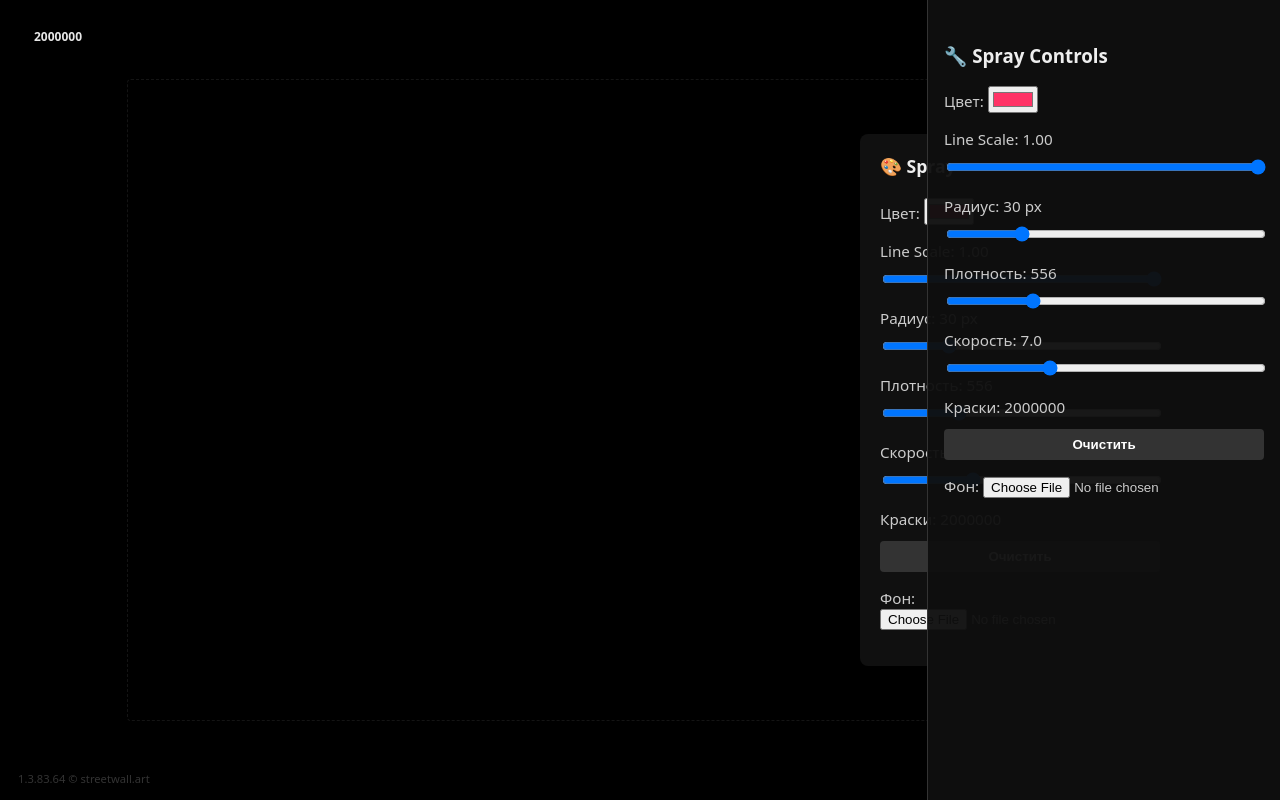
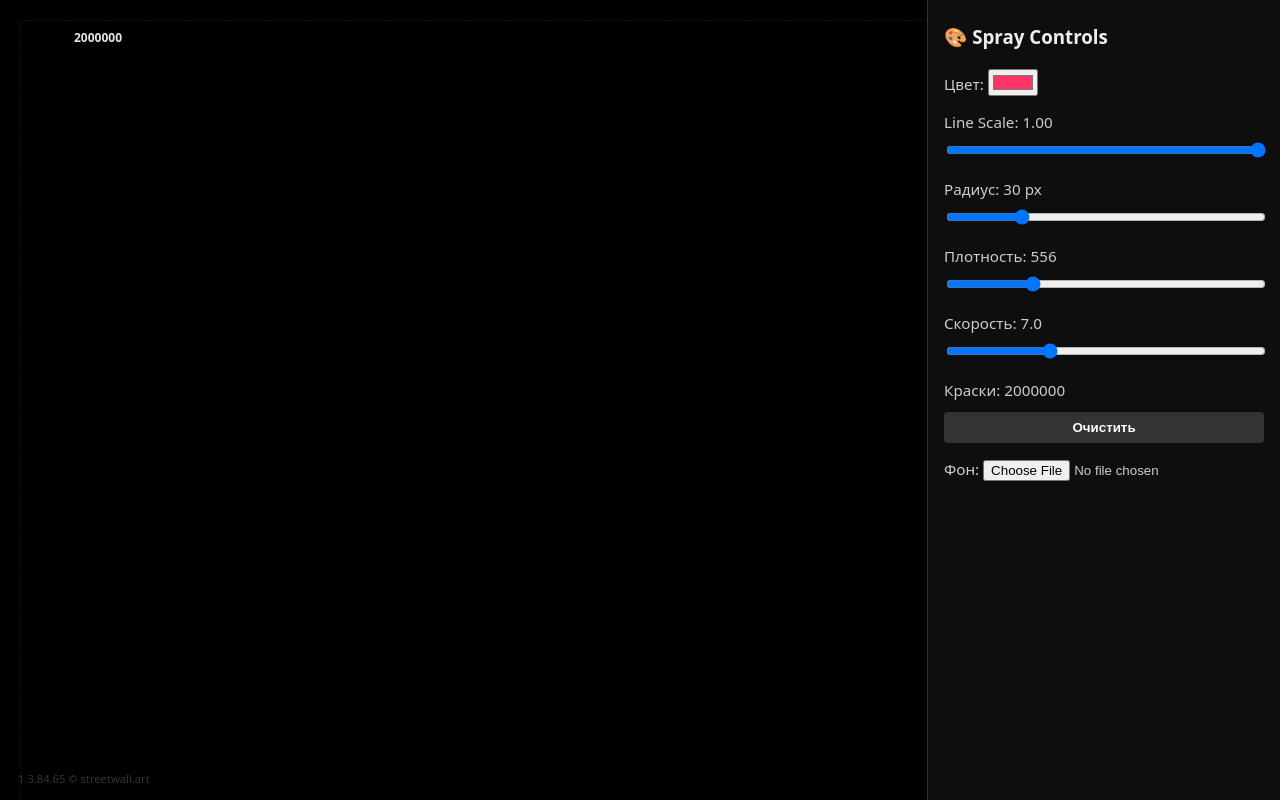
Before and after one commit to streetwalldev/streetwall, a Next.js app: page /spraytest in a window 1280 px wide. Built offline with nearby package versions, Linux system fonts and the light colour scheme.

Commit message:
Update page.js
Поправлен дизайн

```diff
--- a/app/spraytest/page.js
+++ b/app/spraytest/page.js
@@ -1,7 +1,7 @@
 // app/page.js
 export default function HomePage() {
   return (
-    <div style={{ margin: 0, padding: 0, background: '#000', minHeight: '100vh', color: '#fff' }}>
+    <div style={{ margin: 0, padding: 0, background: '#000', minHeight: '100vh', color: '#fff', overflowX: 'auto' }}>
       <style
         dangerouslySetInnerHTML={{
           __html: `
@@ -22,10 +22,9 @@ export default function HomePage() {
               border-radius: 4px;
             }
 
-            /* === АДАПТИВ: БУРГЕР И ПАНЕЛЬ === */
+            /* === АДАПТИВ === */
             @media (max-width: 700px) {
               #burger { display: block; }
-              #paintCounter { left: 64px !important; }
               #controls-panel {
                 right: -100%;
                 opacity: 0;
@@ -36,23 +35,28 @@ export default function HomePage() {
                 opacity: 1;
                 visibility: visible;
               }
-              #desktop-controls { display: none !important; }
+              /* Канвас НЕ сжимается — появляется скролл */
+              #canvas-container {
+                width: 1024px;
+                height: 1024px;
+              }
             }
 
             @media (min-width: 701px) {
               #burger { display: none !important; }
-              #paintCounter { left: 24px !important; top: 24px !important; }
-              #mobile-controls { display: none !important; }
-              #desktop-controls {
+              #controls-panel {
+                right: 0 !important;
+                opacity: 1 !important;
+                visibility: visible !important;
+                border-left: 1px solid #333;
+              }
+              /* Канвас фиксированных размеров, отступ слева */
+              #canvas-container {
                 position: absolute;
-                top: 50%;
-                right: 100px;
-                transform: translateY(-50%);
-                background: rgba(20,20,20,0.8);
-                padding: 20px;
-                border-radius: 8px;
-                max-width: 280px;
-                color: #eee;
+                top: 20px;
+                left: 20px;
+                width: 1024px;
+                height: 1024px;
               }
             }
 
@@ -104,16 +108,14 @@ export default function HomePage() {
               font-weight: bold;
             }
 
-            /* === МОБИЛЬНАЯ ПАНЕЛЬ УПРАВЛЕНИЯ === */
+            /* === ПАНЕЛЬ УПРАВЛЕНИЯ === */
             #controls-panel {
               position: fixed;
               top: 0;
               right: 0;
-              width: 100%;
-              max-width: 320px;
+              width: 320px;
               height: 100vh;
               background: rgba(15,15,15,0.96);
-              border-left: 1px solid #333;
               padding: 24px 16px;
               color: #eee;
               z-index: 1000;
@@ -121,12 +123,7 @@ export default function HomePage() {
               transition: all 0.3s ease;
             }
 
-            /* === ДЕСКТОПНЫЕ КОНТРОЛЫ (справа от canvas) === */
-            #desktop-controls h3 {
-              margin-top: 0;
-              margin-bottom: 20px;
-              font-size: 1.1rem;
-            }
+            /* === КОНТРОЛЫ === */
             .control-group { margin-bottom: 16px; }
             label { display: block; margin-bottom: 6px; font-size: 0.95em; color: #ccc; }
             input[type="range"] { width: 100%; margin-top: 4px; }
@@ -176,23 +173,15 @@ export default function HomePage() {
       />
 
       {/* === КОРНЕВОЙ КОНТЕЙНЕР === */}
-      <div style={{ width: '100vw', height: '100vh', position: 'relative' }}>
-        {/* CANVAS */}
-        <canvas
-          id="sprayCanvas"
-          width="1024"
-          height="1024"
-          style={{
-            position: 'absolute',
-            top: '50%',
-            left: '50%',
-            transform: 'translate(-50%, -50%)',
-            width: '90vw',
-            height: '80vh',
-            maxWidth: '1024px',
-            maxHeight: '1024px'
-          }}
-        ></canvas>
+      <div style={{ position: 'relative', width: 'max-content', minWidth: '100vw', height: '100vh' }}>
+        {/* КАНВАС — привязан к левому краю */}
+        <div id="canvas-container">
+          <canvas
+            id="sprayCanvas"
+            width="1024"
+            height="1024"
+          ></canvas>
+        </div>
 
         {/* БУРГЕР (только мобильный) */}
         <div id="burger">
@@ -201,15 +190,15 @@ export default function HomePage() {
           <span className="bar"></span>
         </div>
 
-        {/* СЧЁТЧИК — на месте бургера */}
+        {/* СЧЁТЧИК */}
         <div id="paintCounter">2000000</div>
 
         {/* КУРСОР */}
         <div id="customCursor"></div>
 
-        {/* МОБИЛЬНОЕ МЕНЮ */}
+        {/* ПАНЕЛЬ УПРАВЛЕНИЯ (единая, адаптивная) */}
         <div id="controls-panel">
-          <h3>🔧 Spray Controls</h3>
+          <h3 style={{ marginTop: 0, marginBottom: '20px' }}>🎨 Spray Controls</h3>
           <div className="control-group">
             <label>Цвет: <input type="color" id="colorPicker" value="#ff3366"/></label>
           </div>
@@ -238,39 +227,8 @@ export default function HomePage() {
           </div>
         </div>
 
-        {/* ДЕСКТОПНЫЕ КОНТРОЛЫ (справа от canvas) */}
-        <div id="desktop-controls">
-          <h3>🎨 Spray</h3>
-          <div className="control-group">
-            <label>Цвет: <input type="color" id="colorPicker2" value="#ff3366"/></label>
-          </div>
-          <div className="control-group">
-            <label>Line Scale: <span id="scaleVal2">1.00</span></label>
-            <input type="range" id="scaleRange2" min="0.1" max="1.0" step="0.05" value="1.0"/>
-          </div>
-          <div className="control-group">
-            <label>Радиус: <span id="radiusVal2">30</span> px</label>
-            <input type="range" id="radiusRange2" min="10" max="100" value="30"/>
-          </div>
-          <div className="control-group">
-            <label>Плотность: <span id="densityVal2">556</span></label>
-            <input type="range" id="densityRange2" min="50" max="2000" value="556"/>
-          </div>
-          <div className="control-group">
-            <label>Скорость: <span id="speedFactorVal2">7.0</span></label>
-            <input type="range" id="speedFactor2" min="1" max="20" step="0.5" value="7"/>
-          </div>
-          <div className="control-group">
-            <label>Краски: <span id="paintLeft2">2000000</span></label>
-            <button id="resetBtn2">Очистить</button>
-          </div>
-          <div className="control-group">
-            <label>Фон: <input type="file" id="bgImageInput2" accept="image/*"/></label>
-          </div>
-        </div>
-
         {/* ВЕРСИЯ */}
-        <div id="version">1.3.83.64 © streetwall.art</div>
+        <div id="version">1.3.84.65 © streetwall.art</div>
       </div>
 
       <script
@@ -298,40 +256,20 @@ export default function HomePage() {
               ctx.fillStyle = '#000';
               ctx.fillRect(0, 0, canvas.width, canvas.height);
 
-              // DOM elements (mobile + desktop)
-              const dom = {
-                color: ['#colorPicker', '#colorPicker2'],
-                scale: ['#scaleRange', '#scaleRange2'],
-                radius: ['#radiusRange', '#radiusRange2'],
-                density: ['#densityRange', '#densityRange2'],
-                speed: ['#speedFactor', '#speedFactor2'],
-                scaleVal: ['#scaleVal', '#scaleVal2'],
-                radiusVal: ['#radiusVal', '#radiusVal2'],
-                densityVal: ['#densityVal', '#densityVal2'],
-                speedVal: ['#speedFactorVal', '#speedFactorVal2'],
-                paint: ['#paintLeft', '#paintLeft2'],
-                counter: '#paintCounter',
-                reset: ['#resetBtn', '#resetBtn2'],
-                bg: ['#bgImageInput', '#bgImageInput2'],
-                burger: '#burger',
-                panel: '#controls-panel'
-              };
-
               function $(sel) { return document.querySelector(sel); }
 
-              // Sync UI ↔ config
               function syncUI() {
-                dom.color.forEach(id => $(id).value = config.currentColor);
-                dom.scale.forEach(id => $(id).value = config.lineScale);
-                dom.radius.forEach(id => $(id).value = config.sprayRadius);
-                dom.density.forEach(id => $(id).value = config.dotsPerTick);
-                dom.speed.forEach(id => $(id).value = config.speedFactor);
-                dom.scaleVal.forEach(el => el.textContent = config.lineScale.toFixed(2));
-                dom.radiusVal.forEach(el => el.textContent = config.sprayRadius);
-                dom.densityVal.forEach(el => el.textContent = config.dotsPerTick);
-                dom.speedVal.forEach(el => el.textContent = config.speedFactor.toFixed(1));
-                dom.paint.forEach(el => el.textContent = config.paintLeft);
-                $(dom.counter).textContent = config.paintLeft;
+                $('$colorPicker').value = config.currentColor;
+                $('$scaleRange').value = config.lineScale;
+                $('$radiusRange').value = config.sprayRadius;
+                $('$densityRange').value = config.dotsPerTick;
+                $('$speedFactor').value = config.speedFactor;
+                $('$scaleVal').textContent = config.lineScale.toFixed(2);
+                $('$radiusVal').textContent = config.sprayRadius;
+                $('$densityVal').textContent = config.dotsPerTick;
+                $('$speedFactorVal').textContent = config.speedFactor.toFixed(1);
+                $('$paintLeft').textContent = config.paintLeft;
+                $('$paintCounter').textContent = config.paintLeft;
               }
 
               function getCanvasCoords(e) {
@@ -418,29 +356,29 @@ export default function HomePage() {
               ['touchmove', 'mousemove'].forEach(t => canvas.addEventListener(t, handleMove, {passive: false}));
               ['touchend', 'mouseup', 'mouseleave'].forEach(t => canvas.addEventListener(t, handleEnd));
 
-              // UI listeners
-              dom.color.forEach(id => $(id).addEventListener('input', e => {
+              // UI
+              $('$colorPicker').addEventListener('input', e => {
                 config.currentColor = e.target.value;
                 syncUI();
-              }));
-              dom.scale.forEach(id => $(id).addEventListener('input', e => {
+              });
+              $('$scaleRange').addEventListener('input', e => {
                 config.lineScale = parseFloat(e.target.value);
                 syncUI();
-              }));
-              dom.radius.forEach(id => $(id).addEventListener('input', e => {
+              });
+              $('$radiusRange').addEventListener('input', e => {
                 config.sprayRadius = parseInt(e.target.value);
                 syncUI();
-              }));
-              dom.density.forEach(id => $(id).addEventListener('input', e => {
+              });
+              $('$densityRange').addEventListener('input', e => {
                 config.dotsPerTick = parseInt(e.target.value);
                 syncUI();
-              }));
-              dom.speed.forEach(id => $(id).addEventListener('input', e => {
+              });
+              $('$speedFactor').addEventListener('input', e => {
                 config.speedFactor = parseFloat(e.target.value);
                 syncUI();
-              }));
+              });
 
-              dom.reset.forEach(id => $(id).addEventListener('click', () => {
+              $('$resetBtn').addEventListener('click', () => {
                 paintedPixels.clear();
                 Object.keys(dripMap).forEach(k => delete dripMap[k]);
                 config.paintLeft = config.paintMax;
@@ -449,9 +387,9 @@ export default function HomePage() {
                 ctx.fillStyle = '#000';
                 ctx.fillRect(0, 0, canvas.width, canvas.height);
                 syncUI();
-              }));
+              });
 
-              dom.bg.forEach(id => $(id).addEventListener('change', e => {
+              $('$bgImageInput').addEventListener('change', e => {
                 const file = e.target.files?.[0];
                 if (!file) return;
                 const url = URL.createObjectURL(file);
@@ -461,14 +399,13 @@ export default function HomePage() {
                   URL.revokeObjectURL(url);
                 };
                 img.src = url;
-              }));
-
-              $(dom.burger)?.addEventListener('click', () => {
-                $(dom.burger).classList.toggle('open');
-                $(dom.panel).classList.toggle('open');
               });
 
-              // Init
+              $('$burger')?.addEventListener('click', () => {
+                $('$burger').classList.toggle('open');
+                $('$controls-panel').classList.toggle('open');
+              });
+
               syncUI();
             })();
           `,
```
